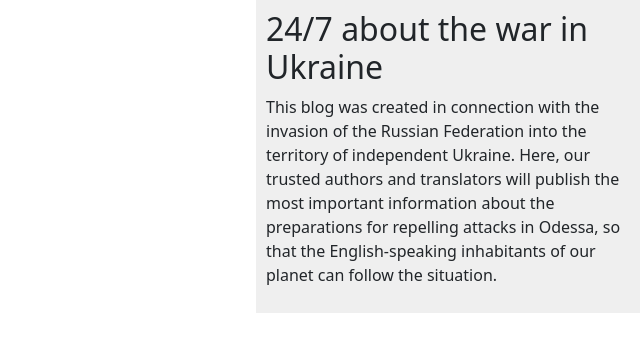
After one commit to Maxrosoft/mysite, a Django app: page /blog/about_us/ in a window 1280 px wide. The commit adds this page. Shown: the top 352 px of the page, without its empty margins (640-1280 px from the left). Run offline with Django 4.2, Linux system fonts and the light colour scheme.

Commit message:
Changed in accordance with the tasks of lesson7(9). Verification required.

```diff
--- a/blog/static/css/blog.css
+++ b/blog/static/css/blog.css
@@ -15,13 +15,13 @@ h2 {
     margin:30px 0 0;
 }
 
-#content {
+.content {
     float:left;
     width:60%;
     padding:0 0 0 30px;
 }
 
-#sidebar {
+.sidebar {
     float:right;
     width:30%;
     padding:10px;
--- /dev/null
+++ b/blog/templates/blog/about_us.html
@@ -0,0 +1,26 @@
+{% load static %}
+<!DOCTYPE html>
+<html lang="en">
+<head>
+    <title>{% block title %}{% endblock %}</title>
+
+    <link href="{% static "css/blog.css" %}" rel="stylesheet">
+    <link rel ="stylesheet" href="https://cdn.jsdelivr.net/npm/bootstrap@5.1.3/dist/css/bootstrap.min.css">
+</head>
+<body>
+<div class="content">
+    {% block content %}{% endblock %}
+</div>
+<div class="sidebar">
+    <h2>24/7 about the war in Ukraine</h2>
+    <p>
+        This blog was created in connection with the invasion of the
+        Russian Federation into the territory of independent Ukraine. Here,
+        our trusted authors and translators will publish the most important
+        information about the preparations for repelling attacks in Odessa,
+        so that the English-speaking inhabitants of our planet can follow the
+        situation.
+    </p>
+</div>
+</body>
+</html>
--- a/blog/urls.py
+++ b/blog/urls.py
@@ -8,4 +8,5 @@ urlpatterns = [
     path('', views.post_list, name='post_list'),
     path('<int:year>/<int:month>/<int:day>/<slug:post>/',
          views.post_detail, name='post_detail'),
+    path('about_us/', views.about_us, name='about_us')
 ]
--- a/blog/views.py
+++ b/blog/views.py
@@ -25,3 +25,7 @@ def post_detail(request, year, month, day, post):
     post = get_object_or_404(Post, slug=post, status='published', publish__year=year,
                              publish__month=month, publish__day=day)
     return render(request, 'blog/post/detail.html', {'post': post})
+
+
+def about_us(request):
+    return render(request, 'blog/about_us.html')
--- a/mysite/urls.py
+++ b/mysite/urls.py
@@ -18,5 +18,5 @@ from django.urls import path, include
 
 urlpatterns = [
     path('admin/', admin.site.urls),
-    path('blog/', include('blog.urls', namespace='blog')),
+    path('blog/', include('blog.urls', namespace='blog'))
 ]
```
Also changed, not shown: blog/templates/blog/about_us/list.html (added, +15 -0 lines), blog/templates/blog/base.html (+4 -6 lines).
